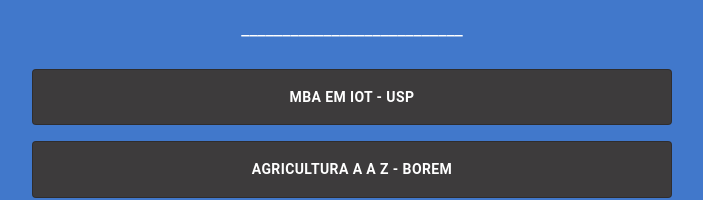
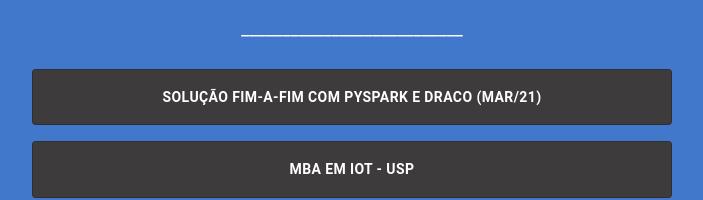
Before and after one commit to hugobraga/personal-website, a React (Create React App) app in the folder react-website/: page /instalinks in a window 1280 px wide. Shown: the part 132-332 px from the top of the page, without its empty margins (288-991 px from the left). Built offline with nearby package versions, Linux system fonts and the light colour scheme.

Commit message:
Adição de link do Instagram

```diff
--- a/react-website/src/components/InstaButtons.js
+++ b/react-website/src/components/InstaButtons.js
@@ -24,6 +24,15 @@
 
   return (
     <Grid container direction="column" justify="center" alignItems="center">
+     <Button
+        variant="outlined"
+        className={classes.button}
+        onClick={() => {
+          window.open("https://pecepoli.com.br/PT/IOT/", "_blank");
+        }}
+      >
+        Solução fim-a-fim com PySpark e Draco (Mar/21)
+      </Button>
       <Button
         variant="outlined"
         className={classes.button}
```
